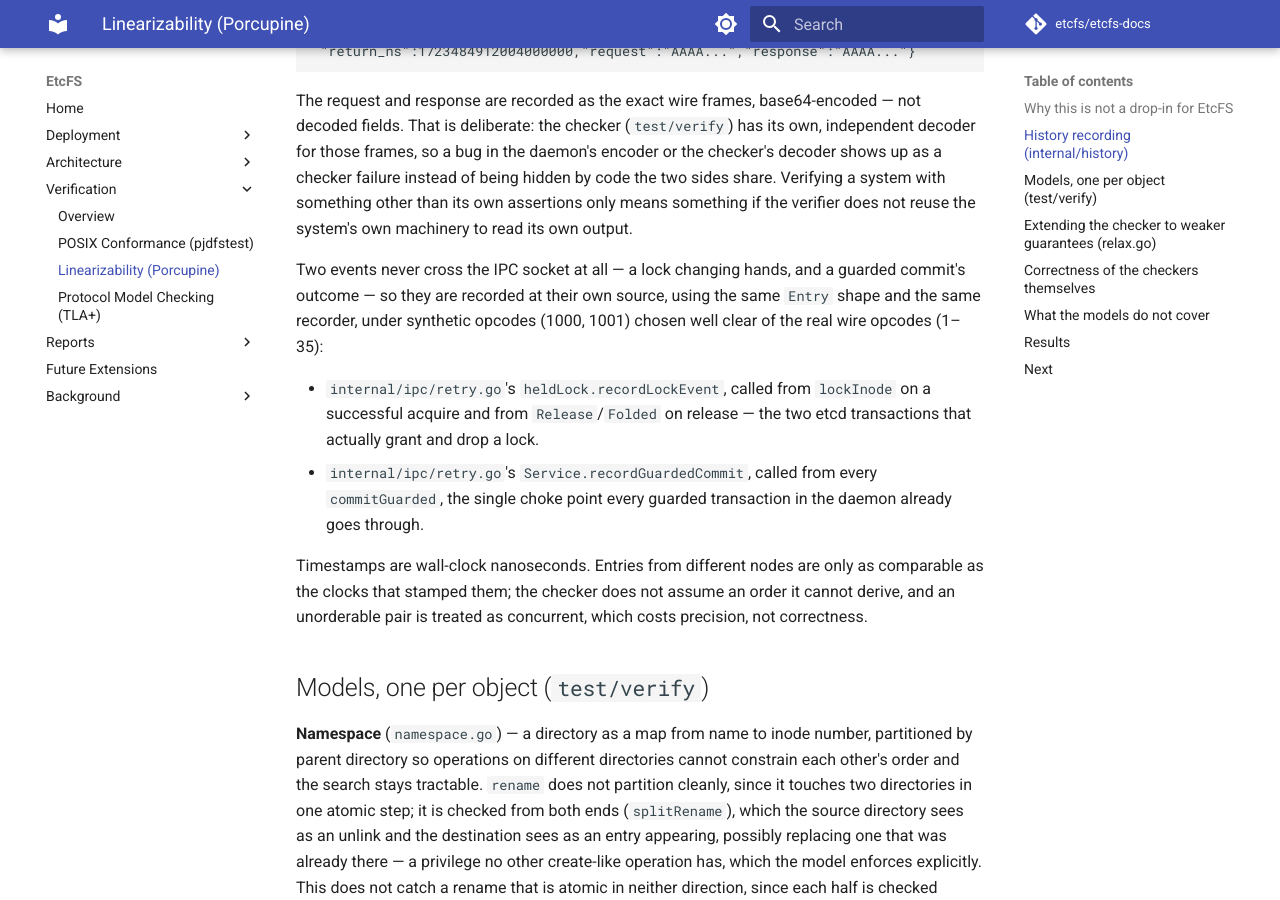
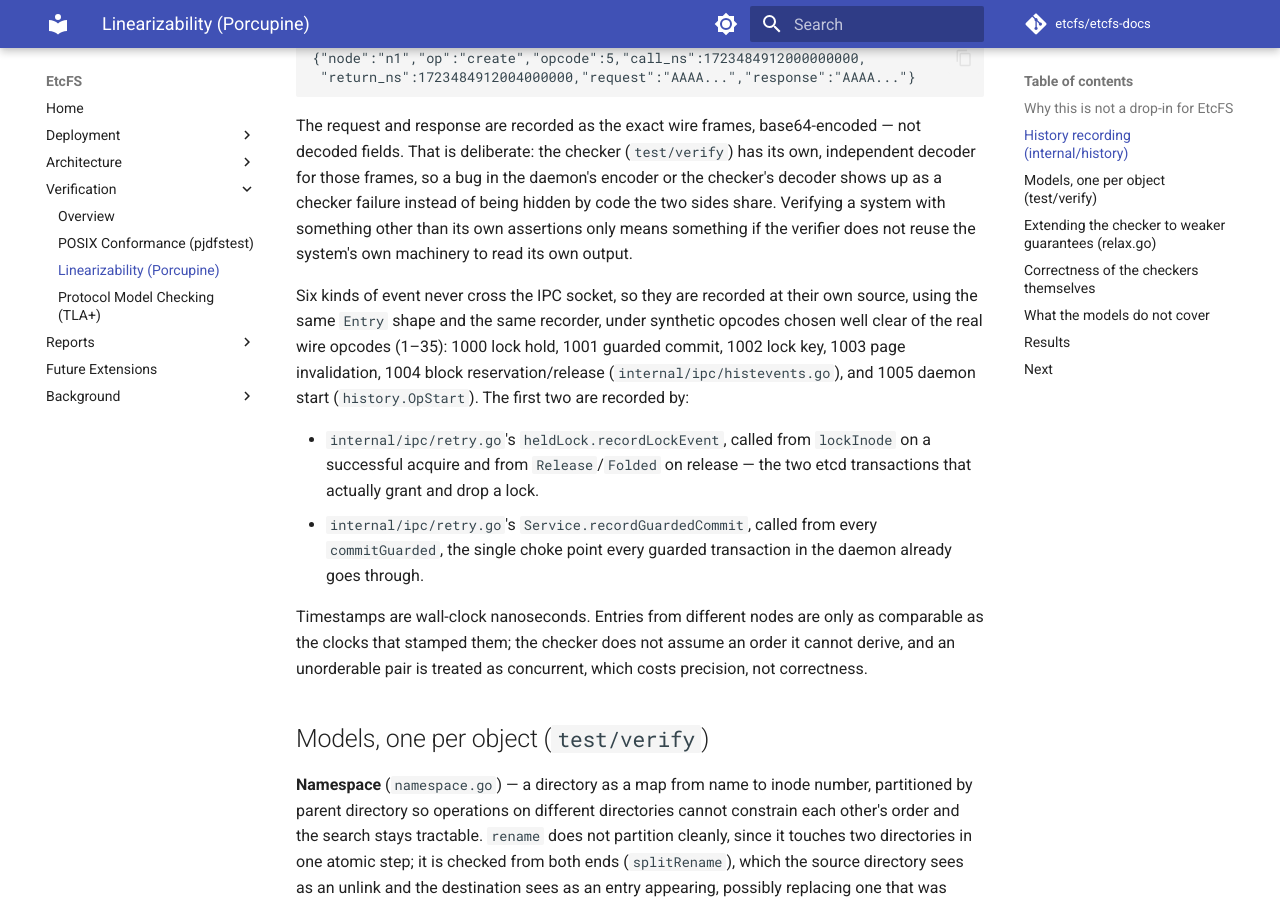
Before and after one commit to etcfs/etcfs-docs, an MkDocs documentation site: the page built from docs/verification/porcupine.md, in a window 1280 px wide and 900 px high, scrolled down 1176 px. Built offline with MkDocs 1.6.1 and Material for MkDocs 9.7.7, drawn with Linux system fonts in a browser that asks for light colours; comment, search, counter and statistics services are not loaded; some of the changed text lies outside the part shown.

Commit message:
docs(porcupine): listed all seven checks and six synthetic opcodes, and noted that verify-history applies no relaxation

````diff
--- a/docs/verification/porcupine.md
+++ b/docs/verification/porcupine.md
@@ -7,8 +7,9 @@ decides whether some total order of the operations exists that both respects
 the model and preserves real-time ordering between non-overlapping
 operations.
 
-Four models are built — namespace, extent, lock, generation — and checked
-against the full docker chaos suite. Run it with:
+Seven checks are built — namespace, extent, generation, lock, lockkey, block
+and pagecache — and run by `cmd/verify-history` against the full docker chaos
+suite. All but pagecache are Porcupine models. Run it with:
 
 ```bash
 VERIFY_HISTORY=1 scripts/test/chaos-test-single-cluster.sh docker all
@@ -60,10 +61,12 @@ code the two sides share. Verifying a system with something other than its own
 assertions only means something if the verifier does not reuse the system's
 own machinery to read its own output.
 
-Two events never cross the IPC socket at all — a lock changing hands, and a
-guarded commit's outcome — so they are recorded at their own source, using the
-same `Entry` shape and the same recorder, under synthetic opcodes (1000, 1001)
-chosen well clear of the real wire opcodes (1–35):
+Six kinds of event never cross the IPC socket, so they are recorded at their
+own source, using the same `Entry` shape and the same recorder, under synthetic
+opcodes chosen well clear of the real wire opcodes (1–35): 1000 lock hold,
+1001 guarded commit, 1002 lock key, 1003 page invalidation, 1004 block
+reservation/release (`internal/ipc/histevents.go`), and 1005 daemon start
+(`history.OpStart`). The first two are recorded by:
 
 - `internal/ipc/retry.go`'s `heldLock.recordLockEvent`, called from
   `lockInode` on a successful acquire and from `Release`/`Folded` on release —
@@ -240,7 +243,10 @@ unmodified checker.
   return to the end, erasing real-time order entirely; only the sequential
   model still constrains it.
 
-`ReadsAreCached` is the classifier for the FUSE layer's attribute/entry cache:
+`cmd/verify-history` checks histories recorded at the daemon's socket, below
+the kernel's caches, so it uses `AllLinearizable` and nothing is rewritten.
+`ReadsAreCached` is the classifier for a history recorded above the FUSE
+layer's attribute/entry cache:
 every read is `BoundedStale`, every mutation stays `Linearizable`. Moving an
 invocation earlier can only add valid orderings, never remove one —
 `TestRelaxationOnlyEverAccepts` checks that directly.
````
